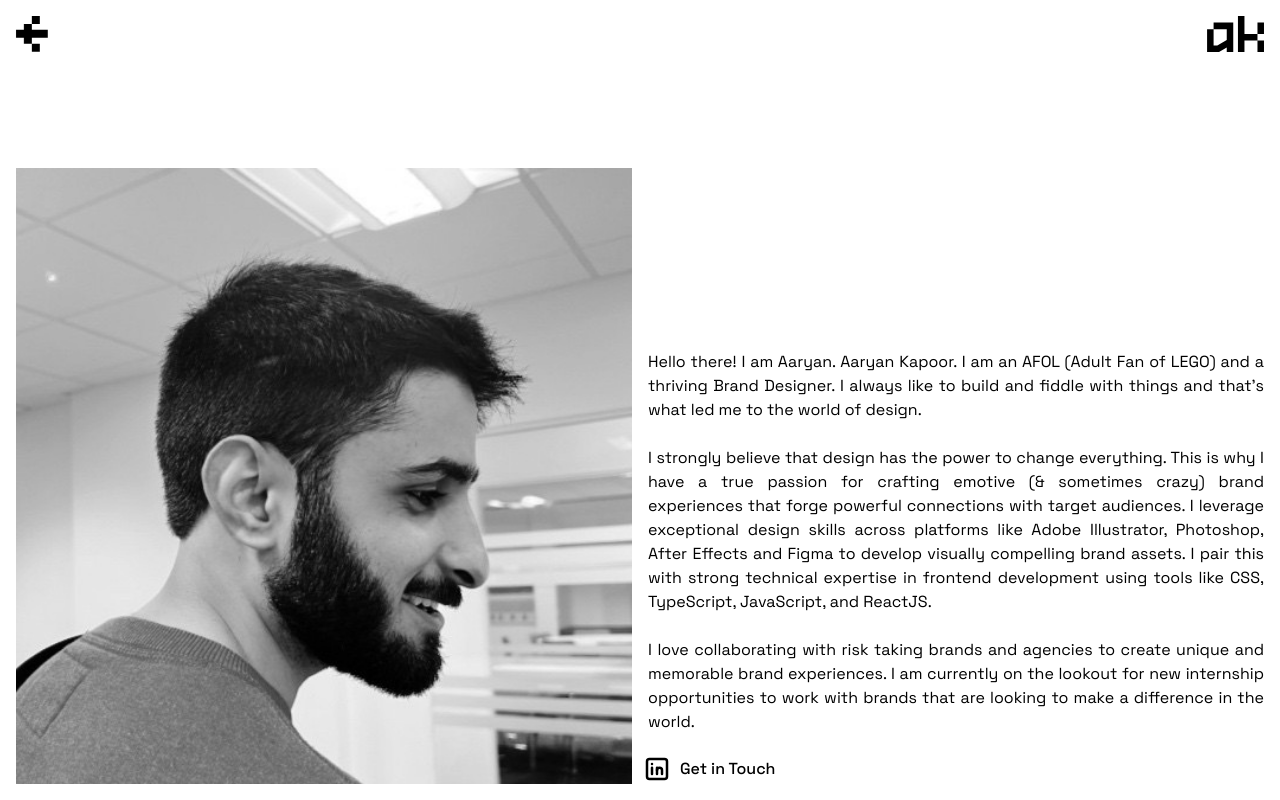
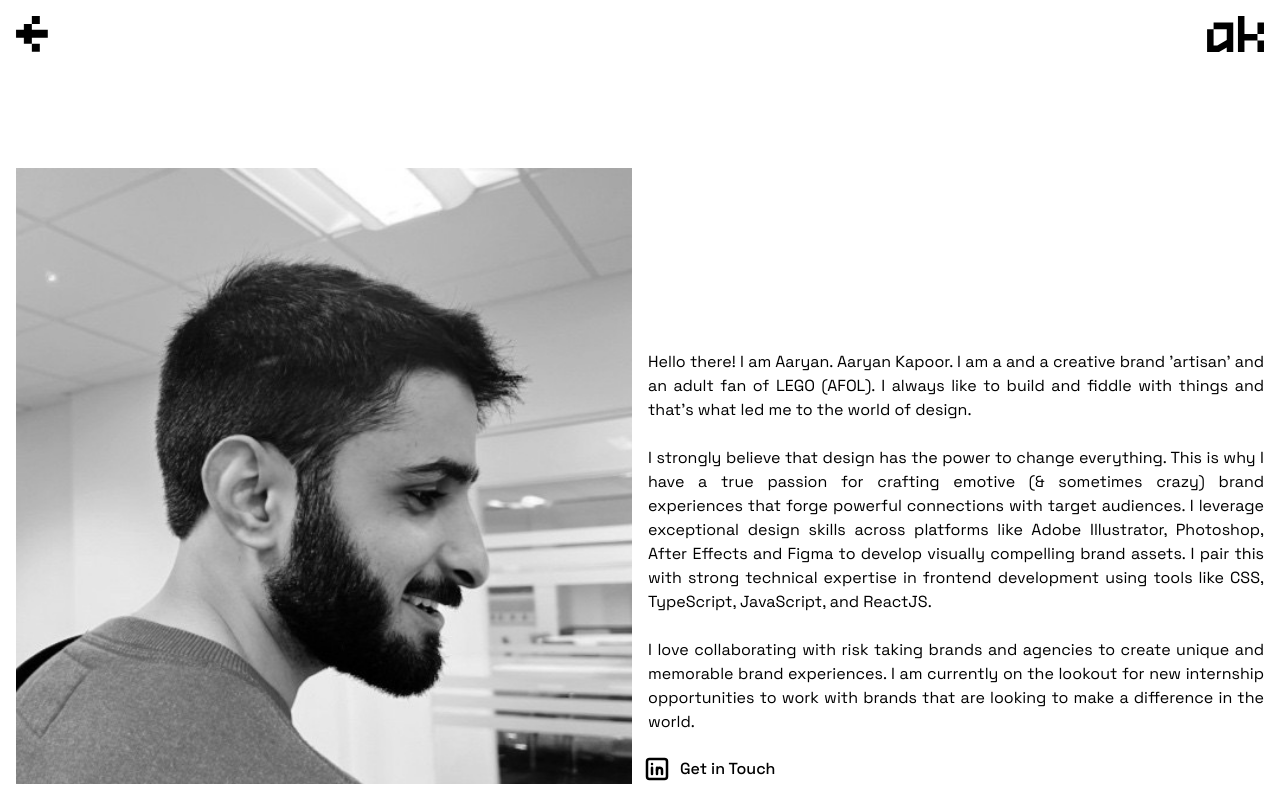
Before and after one commit to hiaaryan/aaryan.codes, a Next.js app: page /about in a window 1280 px wide. Built offline with nearby package versions, Linux system fonts and the light colour scheme.

Commit message:
minor changes ✨

```diff
--- a/pages/about.tsx
+++ b/pages/about.tsx
@@ -24,7 +24,7 @@ const About: NextPage = () => {
 					</div>
 					<div className="flex flex-col lg:justify-end text-sm lg:text-base lg:w-1/2 h-full">
 						<div className="text-justify mt-4">
-							Hello there! I am Aaryan. Aaryan Kapoor. I am an AFOL (Adult Fan of LEGO) and a thriving Brand Designer. I always like to build and fiddle with things and that&#39;s what led me to the world of design.
+							Hello there! I am Aaryan. Aaryan Kapoor. I am a and a creative brand 'artisan' and an adult fan of LEGO (AFOL). I always like to build and fiddle with things and that&#39;s what led me to the world of design.
 							<br /><br />
 							I strongly believe that design has the power to change everything. This is why I have a true passion for crafting emotive (& sometimes crazy) brand experiences that forge powerful connections with target audiences.
 							I leverage exceptional design skills across platforms like Adobe Illustrator, Photoshop, After Effects and Figma to develop visually compelling brand assets.
```
